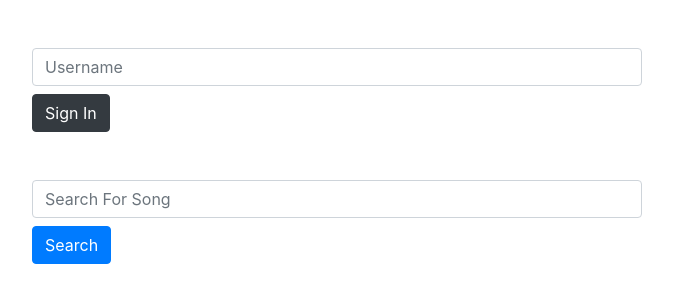
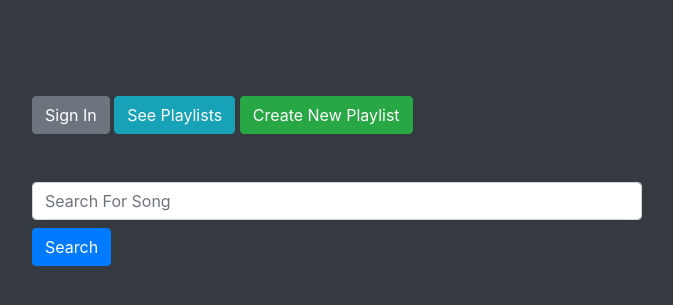
Before and after one commit to connorskorburg/playlist_practice, a Django app: page / in a window 1280 px wide. Shown: the top 305 px of the page, without its empty margins (303-976 px from the left). Run offline with Django 3.2, Linux system fonts and the light colour scheme; some libraries are stand-ins or nearby versions.

Commit message:
allow users to add songs to their playlists

```diff
--- a/playlistofchoice/templates/index.html
+++ b/playlistofchoice/templates/index.html
@@ -7,13 +7,14 @@
   <title>One Space</title>
   <link rel="stylesheet" href="https://stackpath.bootstrapcdn.com/bootstrap/4.5.0/css/bootstrap.min.css" integrity="sha384-9aIt2nRpC12Uk9gS9baDl411NQApFmC26EwAOH8WgZl5MYYxFfc+NcPb1dKGj7Sk" crossorigin="anonymous">
 </head>
-<body>
-  <div class="container w-50 mt-5">
-    <form action="/sign_in" method="post">
+<body class="bg-dark">
+  <div class="container w-50 mt-5 pt-5">
+    <form action="/sign_in" method="post" class="d-inline-block">
     {% csrf_token %}
-    <input type="text" name="username" class="form-control mb-2" placeholder="Username">
-      <button class="btn btn-dark">Sign In</button>
+      <button class="btn btn-secondary">Sign In</button>
     </form>
+    <a href="/get_playlists" role="button" class="btn-info btn">See Playlists</a>
+    <a href="/new_playlist" role="button" class="btn-success btn">Create New Playlist</a>
   </div>
   <div class="container w-50 mt-5">
     <form action="/search_track" method="post">
--- a/playlistofchoice/templates/track_results.html
+++ b/playlistofchoice/templates/track_results.html
@@ -36,7 +36,7 @@
                 <iframe src="https://open.spotify.com/embed/track/{{ track.track_id }}" width="300" height="80" frameborder="0" allowtransparency="true" allow="encrypted-media"></iframe>
             </td>
             <td class="align-middle">
-                <a href="/add_to_playlist/{{track.track_id}}" class="btn text-white" role="button">
+                <a href="/add_song_to_playlist/{{track.track_id}}" class="btn text-white" role="button">
                     <i class="fas fa-heart"></i>
                 </a>
             </td>
--- a/playlistofchoice/urls.py
+++ b/playlistofchoice/urls.py
@@ -7,7 +7,10 @@ urlpatterns = [
     path('track_results', views.track_results),
     path('new_releases', views.new_releases),
     path('show_profile', views.show_profile),
-    path('get_token', views.get_token),
     path('callback', views.callback),
     path('get_playlists', views.get_playlists),
+    path('new_playlist', views.new_playlist),
+    path('create_playlist', views.create_playlist),
+    path('add_song_to_playlist/<str:track_id>', views.add_song_to_playlist),
+    path('new_song_in_playlist', views.new_song_in_playlist),
 ]
--- a/playlistofchoice/views.py
+++ b/playlistofchoice/views.py
@@ -18,11 +18,35 @@ def home(request):
     return render(request,'index.html')
 
 def sign_in(request):
-    username = request.POST['username']
-    request.session['username'] = username
     client_id = '93d03c51a99146ed992ca0175f68674b'
     client_secret = '92a2119255fb489bbfe6e2a054f8c4b5'
     return redirect(f'https://accounts.spotify.com/authorize?response_type=code&client_id={client_id}&scope=playlist-modify-public&redirect_uri=http://localhost:8000/callback')
+
+def new_playlist(request):
+    return render(request, 'new_playlist.html')
+
+def add_song_to_playlist(request, track_id):
+    if request.session['access_token']:
+        token = request.session['access_token']
+        sp = spotipy.Spotify(auth=token)
+        username = sp.current_user()['id']
+        playlists = sp.user_playlists(username)
+        playlists_list = []
+        for i in playlists['items']:
+            playlists_list.append(
+                {
+                    'name': i['name'],
+                    'description': i['description'],
+                    'playlist_id': i['id'],
+                }
+            )
+        context = {
+            'track_id': track_id,
+            'playlists_list': playlists_list,
+        }
+        return render(request, 'add_song.html', context)
+    else:
+        return redirect('/')
 
 def callback(request):
     client_id = '93d03c51a99146ed992ca0175f68674b'
@@ -57,10 +81,11 @@ def callback(request):
     return redirect('/')
 
 def get_playlists(request):
-    if request.session['username']:
+    if request.session['access_token']:
         token = request.session['access_token']
         sp = spotipy.Spotify(auth=token)
-        playlists = sp.user_playlists(request.session['username'])
+        username = sp.current_user()['id']
+        playlists = sp.user_playlists(username)
         playlists_list = []
         for i in playlists['items']:
             playlists_list.append(
@@ -68,7 +93,6 @@ def get_playlists(request):
                     'name': i['name'],
                     'description': i['description'],
                     'playlist_id': i['id'],
-                    'image': i['images'][0]['url'],
                 }
             )
         context = {
@@ -79,6 +103,27 @@ def get_playlists(request):
     else:
         request.session['username'] == False
         return render(request, 'playlists.html')
+
+def create_playlist(request):
+    title = request.POST['playlist_title']
+    desc = request.POST['playlist_desc']
+    token = request.session['access_token']
+    sp = spotipy.Spotify(auth=token)
+    username = sp.current_user()['id']
+    sp.user_playlist_create(user=username, name=title, public=True, description=desc)
+    return redirect('/get_playlists')
+
+def new_song_in_playlist(request):
+    print(request.POST)
+    track_id = request.POST['track_id']
+    track_list = [track_id]
+    playlist_id = request.POST['playlist_id']
+    token = request.session['access_token']
+    sp = spotipy.Spotify(auth=token)
+    username = sp.current_user()['id']
+    sp.user_playlist_add_tracks(user=username, playlist_id=playlist_id, tracks=track_list)
+    return redirect('/get_playlists')
+
 # track results
 def track_results(request):
     track_info_length = len(request.session['track_info_list'])
@@ -149,8 +194,3 @@ def show_profile(request):
     secret = '92a2119255fb489bbfe6e2a054f8c4b5'
 
     return render(request, 'profile.html')
-
-
-def get_token(request):
-    code = 'AQAWfTk-j5TNXU_DFktvxjvKAfzC94If3filKM9WAA3XnLcmcHgeSg3Ji7_-QrR_mkccAXpRmocamgKQHHMPQdwiOKpmttsABbGOF_BshXU7j2Df59ro_NS8-JKr5bfs75Wj0RcB4BYtKimtig2tLtjMfxxlVCDtyWqmdhjRiqTy7iYpAVKw8vj5kCrbCV8lxQ'
-    return redirect(f'https://accounts.spotify.com/api/token&grant_type=authorization_code&code={code}&redirect_uri=http%3A%2F%2Flocalhost%3A8000')
```
Also changed, not shown: playlistofchoice/templates/add_song.html (added, +26 -0 lines), playlistofchoice/templates/new_playlist.html (added, +21 -0 lines), playlistofchoice/templates/playlists.html (+12 -6 lines), db.sqlite3.
